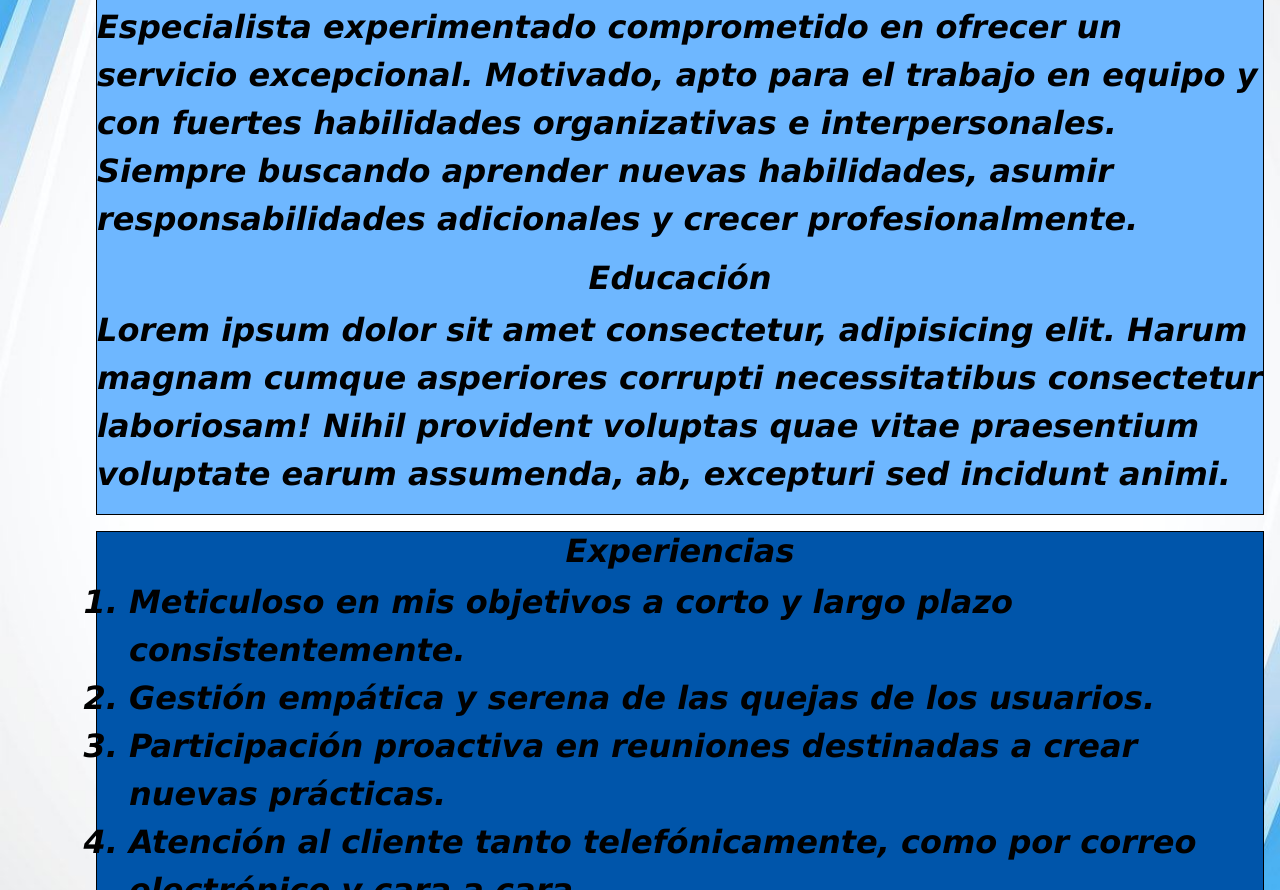
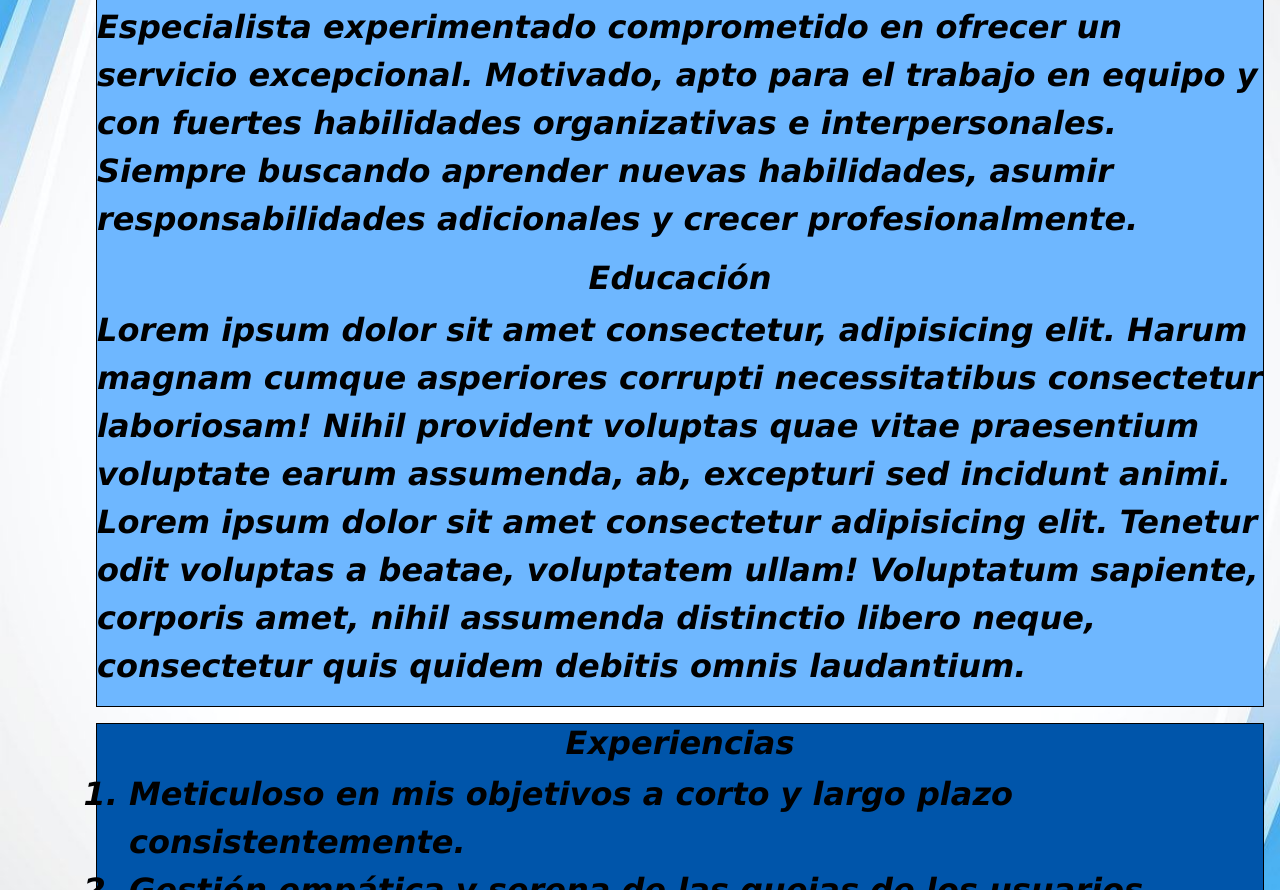
Before and after one commit to carlosbx-fi/carlosbx-fi-github.io, a plain HTML site: page index.html in a window 1280 px wide. Shown: the part 541-1431 px from the top of the page. Drawn offline with Linux system fonts and the light colour scheme.

Commit message:
Actualiza parrafo Educacion en index.html

```diff
--- a/index.html
+++ b/index.html
@@ -63,6 +63,7 @@
         </h3>
             <p>
             Lorem ipsum dolor sit amet consectetur, adipisicing elit. Harum magnam cumque asperiores corrupti necessitatibus consectetur laboriosam! Nihil provident voluptas quae vitae praesentium voluptate earum assumenda, ab, excepturi sed incidunt animi.
+            Lorem ipsum dolor sit amet consectetur adipisicing elit. Tenetur odit voluptas a beatae, voluptatem ullam! Voluptatum sapiente, corporis amet, nihil assumenda distinctio libero neque, consectetur quis quidem debitis omnis laudantium.
             </p>
         </section>
 
```
